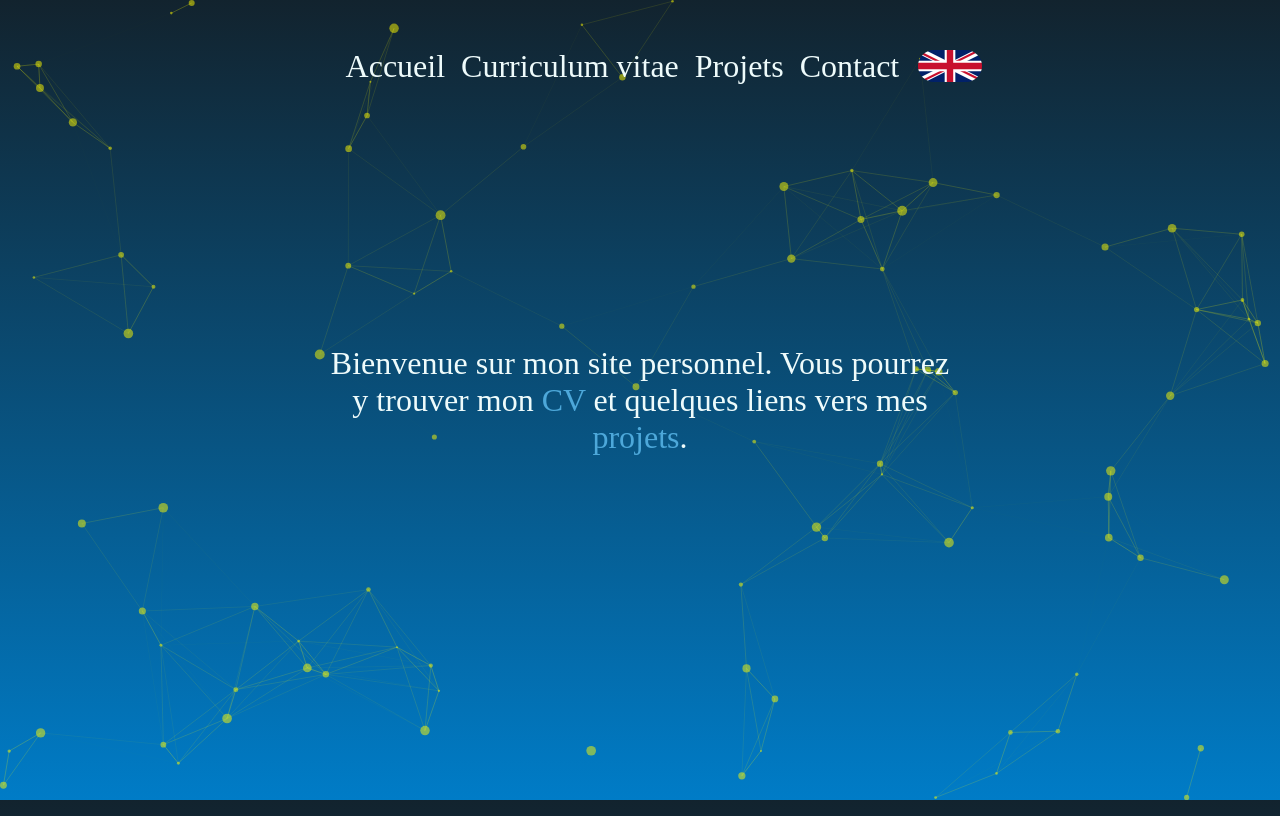
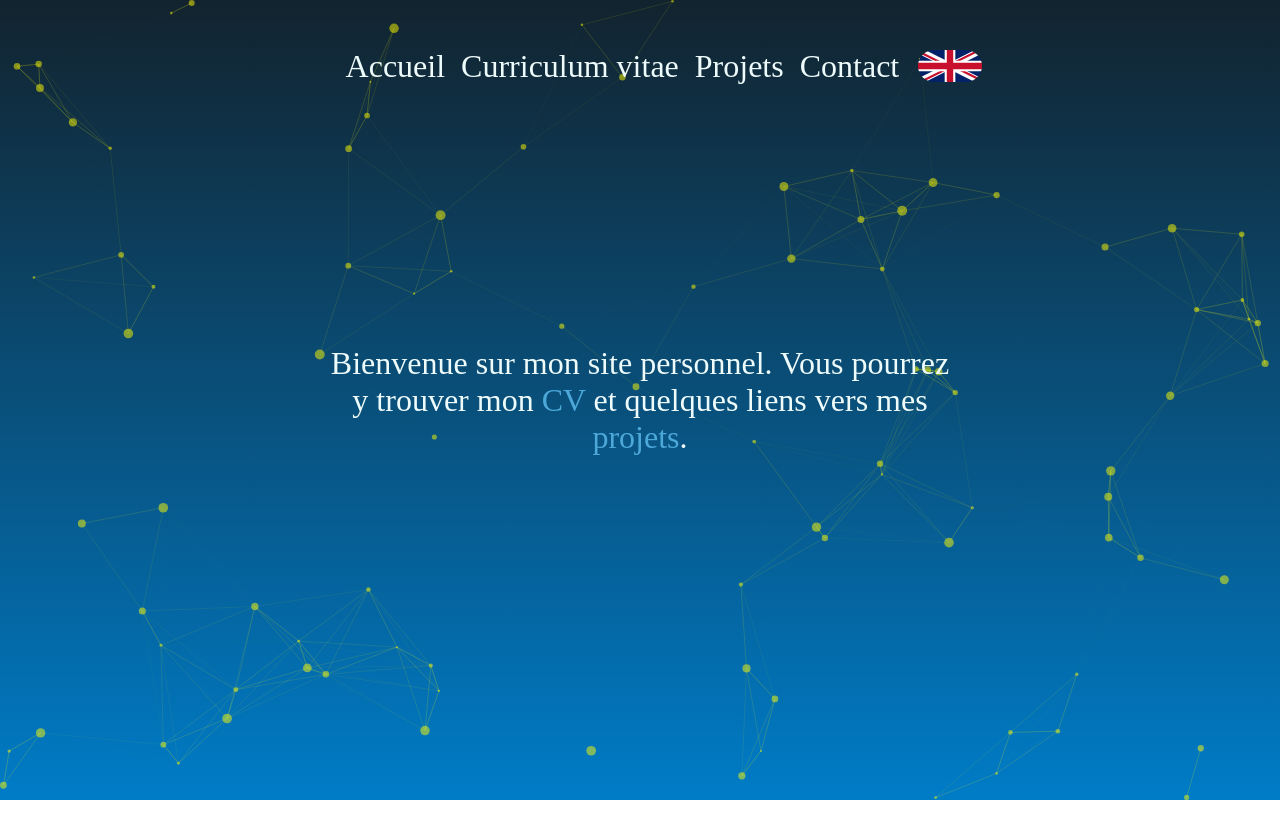
Before and after one commit to vivienDem/site-perso, a React (Create React App) app: page / in a window 1280 px wide. Built offline with nearby package versions, Linux system fonts and the light colour scheme; a web font is replaced by a local one.

Commit message:
Update _settings.scss

```diff
--- a/src/styles/_settings.scss
+++ b/src/styles/_settings.scss
@@ -51,8 +51,3 @@ body {
   background: $gradient-1;
   background-attachment: fixed;
 }
-
-.root {
-  height: 100vh;
-  width: 100vw;
-}
```
